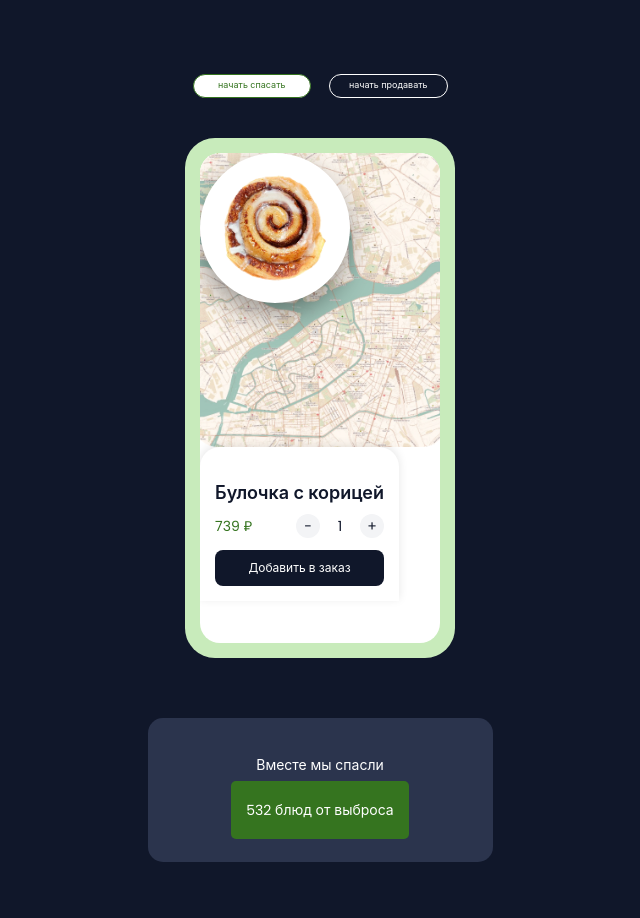
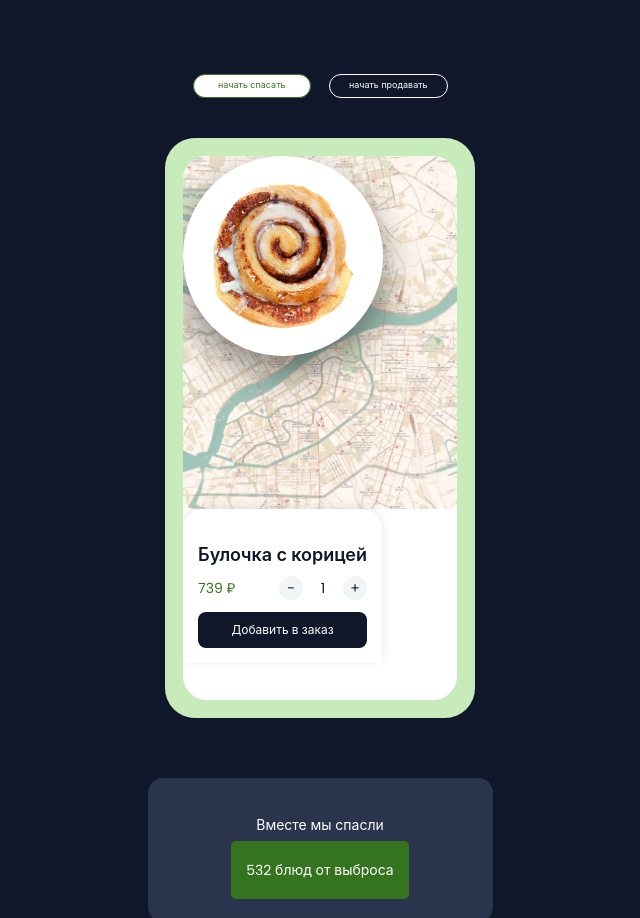
Before and after one commit to LuckSIt/kindplate, a React (Vite) app in the folder frontend/: page / in a window 1280 px wide. Shown: the part 380-1298 px from the top of the page, without its empty margins (320-960 px from the left). Built offline with nearby package versions, Linux system fonts and the light colour scheme; no server answers; a web font is replaced by a local one.

Commit message:
change new41

```diff
--- a/frontend/src/components/pages/LandingPage.tsx
+++ b/frontend/src/components/pages/LandingPage.tsx
@@ -113,18 +113,18 @@ export function LandingPage() {
                     <div className="flex justify-center items-center">
                         {/* Phone Frame */}
                         <div
-                            className="relative rounded-[30px] p-[15px] mx-auto"
+                            className="relative rounded-[30px] p-[18px] mx-auto"
                             style={{
                                 backgroundColor: '#C8EBBB',
-                                width: '270px',
-                                height: '520px',
-                                minWidth: '270px',
-                                minHeight: '520px'
+                                width: '310px',
+                                height: '580px',
+                                minWidth: '310px',
+                                minHeight: '580px'
                             }}
                         >
                             {/* Phone Screen */}
                             <div
-                                className="w-full h-full rounded-[20px] overflow-hidden relative"
+                                className="w-full h-full rounded-[24px] overflow-hidden relative"
                                 style={{
                                     backgroundColor: '#FFFFFF',
                                     width: '100%',
@@ -132,7 +132,7 @@ export function LandingPage() {
                                 }}
                             >
                                 {/* Product Image + карта СПб */}
-                                <div className="w-full h-[60%] relative overflow-hidden">
+                                <div className="w-full h-[65%] relative overflow-hidden">
                                     {/* Карта Санкт‑Петербурга как фон */}
                                     <img
                                         src={phoneMapImage}
@@ -142,16 +142,16 @@ export function LandingPage() {
                                     {/* Булочка поверх карты */}
                                     <div className="absolute inset-0 flex items-center justify-center">
                                         <div
-                                            className="w-[150px] h-[150px] rounded-full flex items-center justify-center"
+                                            className="w-[200px] h-[200px] rounded-full flex items-center justify-center"
                                             style={{
                                                 backgroundColor: '#FFFFFF',
-                                                boxShadow: '0 12px 28px rgba(0,0,0,0.4)'
+                                                boxShadow: '0 16px 36px rgba(0,0,0,0.45)'
                                             }}
                                         >
                                             <img
                                                 src={bunImage}
                                                 alt="Булочка с корицей"
-                                                className="w-[130px] h-[130px] rounded-full object-cover"
+                                                className="w-[180px] h-[180px] rounded-full object-cover"
                                             />
                                         </div>
                                     </div>
```
